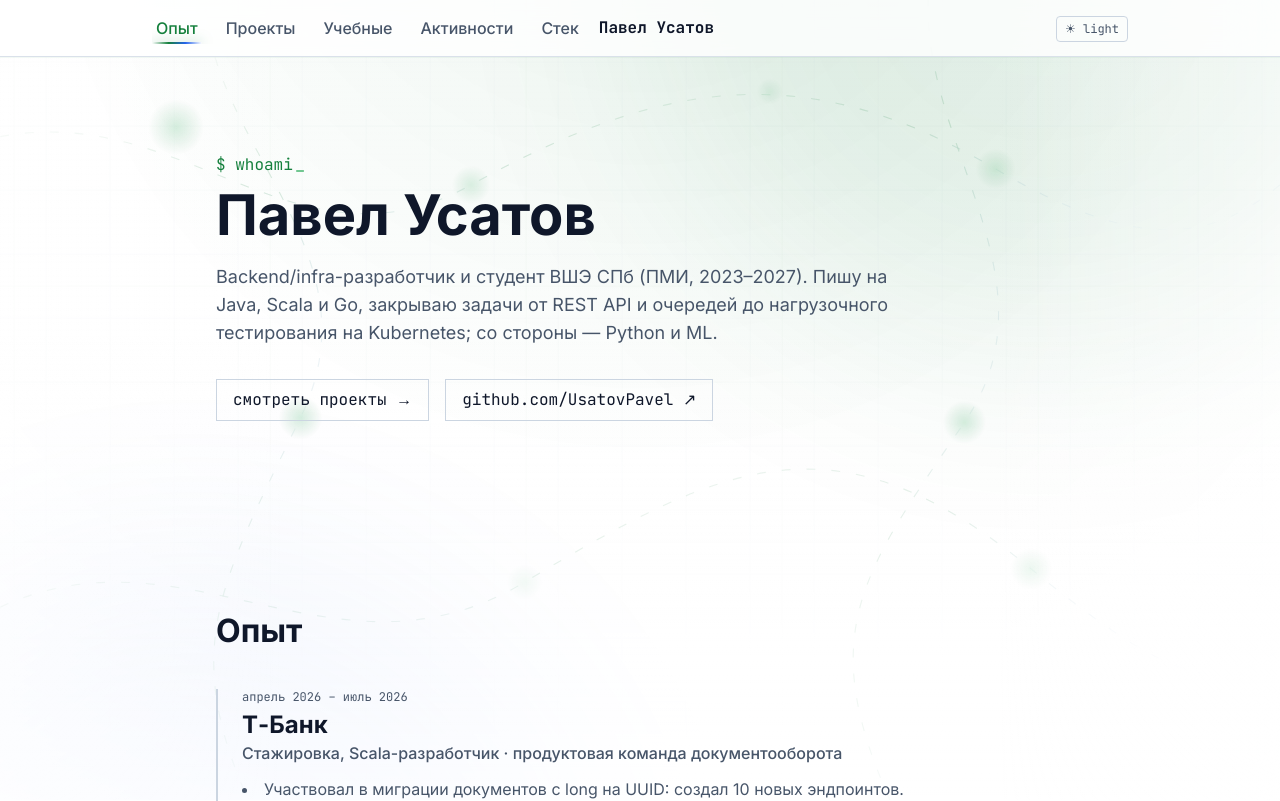
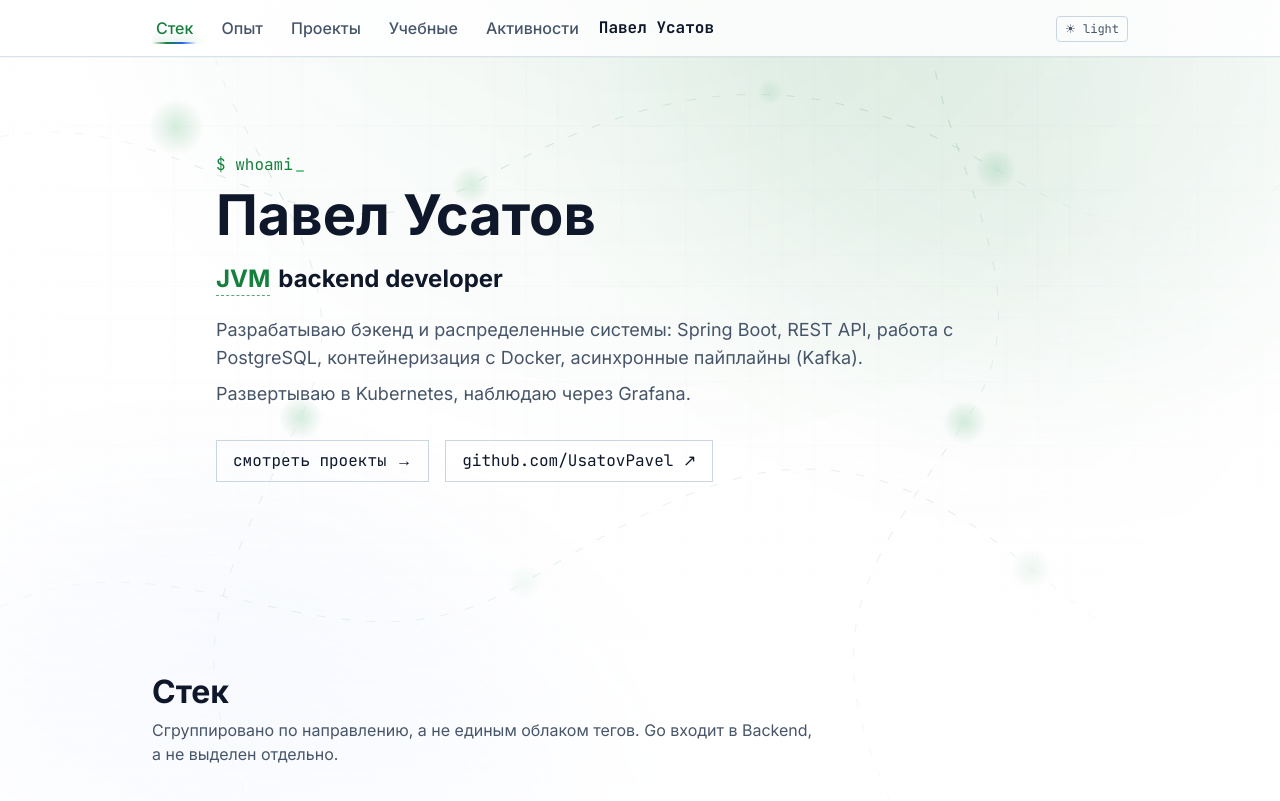
Before and after one commit to UsatovAI/portfolio-site, a Next.js app: page / in a window 1280 px wide. Shown: the top 801 px of the page. Built offline with nearby package versions, Linux system fonts and the light colour scheme.

Commit message:
AGENT-64 tighten sections and remove stack sparks

```diff
--- a/app/globals.css
+++ b/app/globals.css
@@ -226,145 +226,6 @@
   animation: selection-scan 760ms cubic-bezier(0.22, 1, 0.36, 1) both;
 }
 
-.stack-spark-card {
-  isolation: isolate;
-  transition:
-    border-color 220ms ease,
-    background-color 220ms ease,
-    box-shadow 280ms ease;
-}
-
-.stack-spark-card:hover,
-.stack-spark-card:focus-within {
-  box-shadow:
-    inset 0 0 0 1px rgb(var(--color-terminal) / 0.18),
-    inset 0 0 48px rgb(var(--color-terminal) / 0.08),
-    0 0 34px rgb(var(--color-terminal) / 0.16);
-}
-
-.stack-spark-card__icon {
-  position: relative;
-  box-shadow: 0 0 0 rgb(var(--color-terminal) / 0);
-  transition:
-    border-color 220ms ease,
-    box-shadow 280ms ease,
-    transform 280ms cubic-bezier(0.22, 1, 0.36, 1);
-}
-
-.stack-spark-card__icon::after {
-  content: "";
-  position: absolute;
-  left: 50%;
-  top: 50%;
-  width: 96px;
-  height: 96px;
-  pointer-events: none;
-  opacity: 0;
-  background:
-    linear-gradient(90deg, transparent 2%, rgb(255 255 255 / 0.94) 49%, rgb(255 255 255 / 0.94) 51%, transparent 98%),
-    linear-gradient(0deg, transparent 2%, rgb(var(--color-terminal-bright) / 0.94) 49%, rgb(var(--color-terminal-bright) / 0.94) 51%, transparent 98%),
-    linear-gradient(45deg, transparent 47%, rgb(255 255 255 / 0.72) 49%, rgb(255 255 255 / 0.72) 51%, transparent 53%),
-    linear-gradient(-45deg, transparent 47%, rgb(var(--color-terminal-bright) / 0.72) 49%, rgb(var(--color-terminal-bright) / 0.72) 51%, transparent 53%);
-  filter: drop-shadow(0 0 10px rgb(var(--color-terminal-bright) / 0.92));
-  transform: translate(-50%, -50%) rotate(8deg) scale(0.08);
-}
-
-.stack-spark-card:hover .stack-spark-card__icon,
-.stack-spark-card:focus-within .stack-spark-card__icon {
-  border-color: rgb(var(--color-terminal-bright) / 0.9);
-  box-shadow:
-    0 0 0 6px rgb(var(--color-terminal) / 0.1),
-    0 0 34px rgb(var(--color-terminal) / 0.62);
-  transform: scale(1.08);
-  animation: stack-icon-charge 720ms cubic-bezier(0.22, 1, 0.36, 1) both;
-}
-
-.stack-spark-card:hover .stack-spark-card__icon::after,
-.stack-spark-card:focus-within .stack-spark-card__icon::after {
-  animation: stack-star-flash 920ms cubic-bezier(0.16, 1, 0.3, 1) both;
-}
-
-.stack-spark-field {
-  position: absolute;
-  inset: 0;
-  z-index: 1;
-  overflow: hidden;
-  pointer-events: none;
-}
-
-.stack-spark-field::before {
-  content: "";
-  position: absolute;
-  left: 48px;
-  top: 48px;
-  width: 280px;
-  height: 280px;
-  border-radius: 9999px;
-  opacity: 0;
-  background: radial-gradient(
-    circle,
-    rgb(var(--color-terminal-bright) / 0.32) 0%,
-    rgb(var(--color-terminal) / 0.12) 28%,
-    transparent 68%
-  );
-  filter: blur(4px);
-  transform: translate(-50%, -50%) scale(0.12);
-}
-
-.stack-spark-card:hover .stack-spark-field::before,
-.stack-spark-card:focus-within .stack-spark-field::before {
-  animation: stack-flare 880ms cubic-bezier(0.16, 1, 0.3, 1) both;
-}
-
-.stack-spark {
-  --spark-x: 0px;
-  --spark-y: -120px;
-  --spark-rotation: 0deg;
-  position: absolute;
-  left: 48px;
-  top: 48px;
-  width: 5px;
-  height: 32px;
-  border-radius: 9999px;
-  opacity: 0;
-  background: linear-gradient(
-    to top,
-    transparent,
-    rgb(var(--color-terminal-bright)),
-    rgb(255 255 255 / 0.92)
-  );
-  box-shadow: 0 0 12px rgb(var(--color-terminal-bright) / 0.95);
-  transform: translate(-50%, -50%) rotate(var(--spark-rotation)) scaleY(0.2);
-}
-
-.stack-spark-card:hover .stack-spark,
-.stack-spark-card:focus-within .stack-spark {
-  animation: stack-spark-burst 920ms cubic-bezier(0.16, 1, 0.3, 1) both;
-}
-
-.stack-spark:nth-child(1) { --spark-x: 0px; --spark-y: -156px; --spark-rotation: 0deg; }
-.stack-spark:nth-child(2) { --spark-x: 72px; --spark-y: -132px; --spark-rotation: 28deg; animation-delay: 24ms !important; }
-.stack-spark:nth-child(3) { --spark-x: 138px; --spark-y: -78px; --spark-rotation: 61deg; animation-delay: 48ms !important; }
-.stack-spark:nth-child(4) { --spark-x: 176px; --spark-y: -8px; --spark-rotation: 88deg; animation-delay: 18ms !important; }
-.stack-spark:nth-child(5) { --spark-x: 146px; --spark-y: 68px; --spark-rotation: 116deg; animation-delay: 66ms !important; }
-.stack-spark:nth-child(6) { --spark-x: 84px; --spark-y: 116px; --spark-rotation: 145deg; animation-delay: 32ms !important; }
-.stack-spark:nth-child(7) { --spark-x: 8px; --spark-y: 142px; --spark-rotation: 178deg; animation-delay: 78ms !important; }
-.stack-spark:nth-child(8) { --spark-x: -54px; --spark-y: 104px; --spark-rotation: 211deg; animation-delay: 42ms !important; }
-.stack-spark:nth-child(9) { --spark-x: -78px; --spark-y: 46px; --spark-rotation: 242deg; animation-delay: 12ms !important; }
-.stack-spark:nth-child(10) { --spark-x: -86px; --spark-y: -18px; --spark-rotation: 272deg; animation-delay: 58ms !important; }
-.stack-spark:nth-child(11) { --spark-x: -64px; --spark-y: -82px; --spark-rotation: 305deg; animation-delay: 36ms !important; }
-.stack-spark:nth-child(12) { --spark-x: -30px; --spark-y: -132px; --spark-rotation: 336deg; animation-delay: 72ms !important; }
-
-.stack-spark:nth-child(3n) {
-  width: 8px;
-  height: 44px;
-}
-
-.stack-spark:nth-child(4n) {
-  width: 4px;
-  height: 24px;
-}
-
 .activity-photo-reveal {
   position: relative;
   transition:
@@ -373,8 +234,7 @@
 }
 
 .activity-photo-reveal:hover,
-.activity-photo-reveal:focus-within,
-.activity-photo-reveal[open] {
+.activity-photo-reveal:focus-within {
   border-color: rgb(var(--color-terminal) / 0.7);
   background-color: rgb(var(--color-surface-hover) / 0.92);
 }
@@ -393,12 +253,50 @@
     transform 420ms cubic-bezier(0.22, 1, 0.36, 1);
 }
 
-.activity-photo-reveal:hover .activity-photo-reveal__preview,
-.activity-photo-reveal:focus-within .activity-photo-reveal__preview,
-.activity-photo-reveal[open] .activity-photo-reveal__preview {
+.activity-photo-reveal__trigger:hover ~ .activity-photo-reveal__preview,
+.activity-photo-reveal__trigger:focus ~ .activity-photo-reveal__preview {
   max-height: 40rem;
   opacity: 1;
   transform: translateY(0) scale(1);
+}
+
+.jvm-role-disclosure {
+  position: relative;
+  display: inline-block;
+}
+
+.jvm-role-disclosure summary {
+  cursor: pointer;
+  list-style: none;
+  color: rgb(var(--color-terminal));
+  border-bottom: 1px dashed rgb(var(--color-terminal) / 0.7);
+}
+
+.jvm-role-disclosure summary::-webkit-details-marker {
+  display: none;
+}
+
+.jvm-role-disclosure summary:focus-visible {
+  outline: 2px solid rgb(var(--color-terminal));
+  outline-offset: 4px;
+}
+
+.jvm-role-disclosure__languages {
+  position: absolute;
+  left: 0;
+  top: calc(100% + 0.5rem);
+  z-index: 20;
+  width: max-content;
+  max-width: min(18rem, 80vw);
+  border: 1px solid rgb(var(--color-border));
+  background: rgb(var(--color-surface));
+  padding: 0.5rem 0.75rem;
+  font-family: var(--font-jetbrains-mono), ui-monospace, monospace;
+  font-size: 0.75rem;
+  line-height: 1rem;
+  font-weight: 400;
+  color: rgb(var(--color-terminal));
+  box-shadow: 0 12px 28px rgb(0 0 0 / 0.2);
 }
 
 @keyframes grid-drift {
@@ -446,69 +344,6 @@
   }
 }
 
-@keyframes stack-icon-charge {
-  0% {
-    transform: scale(1);
-  }
-  38% {
-    transform: scale(1.16);
-  }
-  100% {
-    transform: scale(1.08);
-  }
-}
-
-@keyframes stack-star-flash {
-  0% {
-    opacity: 0;
-    transform: translate(-50%, -50%) rotate(8deg) scale(0.08);
-  }
-  26% {
-    opacity: 1;
-    transform: translate(-50%, -50%) rotate(18deg) scale(1);
-  }
-  100% {
-    opacity: 0.08;
-    transform: translate(-50%, -50%) rotate(28deg) scale(1.48);
-  }
-}
-
-@keyframes stack-flare {
-  0% {
-    opacity: 0;
-    transform: translate(-50%, -50%) scale(0.12);
-  }
-  34% {
-    opacity: 1;
-  }
-  100% {
-    opacity: 0.22;
-    transform: translate(-50%, -50%) scale(1.28);
-  }
-}
-
-@keyframes stack-spark-burst {
-  0% {
-    opacity: 0;
-    transform: translate(-50%, -50%) rotate(var(--spark-rotation)) scaleY(0.18);
-  }
-  16% {
-    opacity: 1;
-  }
-  70% {
-    opacity: 0.9;
-  }
-  100% {
-    opacity: 0;
-    transform: translate(
-        calc(-50% + var(--spark-x)),
-        calc(-50% + var(--spark-y))
-      )
-      rotate(var(--spark-rotation))
-      scaleY(0.42);
-  }
-}
-
 @keyframes cursor-blink {
   50% {
     opacity: 0;
@@ -549,21 +384,8 @@
   .site-backdrop__glow,
   .site-backdrop__routes path,
   .site-backdrop__nodes circle,
-  .selection-card::after,
-  .stack-spark-field::before,
-  .stack-spark,
-  .stack-spark-card__icon,
-  .stack-spark-card__icon::after {
+  .selection-card::after {
     animation: none !important;
-  }
-
-  .stack-spark {
-    display: none;
-  }
-
-  .stack-spark-card:hover .stack-spark-card__icon,
-  .stack-spark-card:focus-within .stack-spark-card__icon {
-    transform: none;
   }
 
   .terminal-cursor {
--- a/app/page.tsx
+++ b/app/page.tsx
@@ -18,11 +18,11 @@ export default function Home() {
         <Nav />
         <main id="main">
           <Hero />
+          <Stack />
           <Experience />
           <Projects />
           <EducationalProjects />
           <AdditionalActivities />
-          <Stack />
         </main>
         <Footer />
       </div>
--- a/components/nav/Nav.tsx
+++ b/components/nav/Nav.tsx
@@ -4,11 +4,11 @@ import { useEffect, useLayoutEffect, useRef, useState } from "react";
 import { ThemeToggle } from "@/components/theme/ThemeToggle";
 
 const NAV_LINKS = [
+  { href: "#stack", label: "Стек", sectionId: "stack" },
   { href: "#experience", label: "Опыт", sectionId: "experience" },
   { href: "#projects", label: "Проекты", sectionId: "projects" },
   { href: "#education-projects", label: "Учебные", sectionId: "education-projects" },
   { href: "#activities", label: "Активности", sectionId: "activities" },
-  { href: "#stack", label: "Стек", sectionId: "stack" },
 ];
 
 export function Nav() {
--- a/components/sections/AdditionalActivities.tsx
+++ b/components/sections/AdditionalActivities.tsx
@@ -40,12 +40,16 @@ export function AdditionalActivities() {
             <p className="mt-5 font-mono text-caption text-text-secondary">июль 2024 · июль 2025</p>
           </article>
 
-          <details className="activity-photo-reveal border border-border bg-surface/80 p-6 sm:col-span-2">
-            <summary className="cursor-pointer list-none font-mono text-caption text-terminal focus-visible:outline focus-visible:outline-2 focus-visible:outline-terminal focus-visible:outline-offset-4">
-              community --events <span className="text-text-secondary">[показать фото]</span>
-            </summary>
+          <article className="activity-photo-reveal border border-border bg-surface/80 p-6 sm:col-span-2">
+            <button
+              type="button"
+              className="activity-photo-reveal__trigger font-mono text-caption text-terminal focus-visible:outline focus-visible:outline-2 focus-visible:outline-terminal focus-visible:outline-offset-4"
+              aria-describedby="community-events-description"
+            >
+              community --events
+            </button>
             <h3 className="mt-3 text-h3 text-text-primary">Инженерные мероприятия</h3>
-            <p className="mt-3 max-w-2xl text-body text-text-secondary">
+            <p id="community-events-description" className="mt-3 max-w-2xl text-body text-text-secondary">
               Посещаю JVM-субботники, «Сезон кода» в Санкт-Петербурге и Code Retreat — слежу за практиками backend-разработки и обмениваюсь опытом с сообществом.
             </p>
             <figure className="activity-photo-reveal__preview">
@@ -60,7 +64,7 @@ export function AdditionalActivities() {
                 JVM · Ozon Tech · «Сезон кода» · Code Retreat
               </figcaption>
             </figure>
-          </details>
+          </article>
         </div>
       </div>
     </section>
--- a/components/sections/Hero.tsx
+++ b/components/sections/Hero.tsx
@@ -8,11 +8,23 @@ export function Hero() {
         <h1 id="hero-heading" className="mt-2 text-h1 text-text-primary">
           Павел Усатов
         </h1>
-        <p className="mt-4 max-w-2xl text-lead text-text-secondary">
-          Backend/infra-разработчик и студент ВШЭ СПб (ПМИ, 2023–2027). Пишу на Java, Scala и Go,
-          закрываю задачи от REST API и очередей до нагрузочного тестирования на Kubernetes; со
-          стороны — Python и ML.
-        </p>
+
+        <div className="mt-4 flex flex-wrap items-baseline gap-x-2 text-h3 text-text-primary">
+          <details className="jvm-role-disclosure">
+            <summary>JVM</summary>
+            <span className="jvm-role-disclosure__languages">Java · Kotlin · Scala</span>
+          </details>
+          <span>backend developer</span>
+        </div>
+
+        <div className="mt-5 max-w-3xl space-y-2 text-lead text-text-secondary">
+          <p>
+            Разрабатываю бэкенд и распределенные системы: Spring Boot, REST API, работа с PostgreSQL,
+            контейнеризация с Docker, асинхронные пайплайны (Kafka).
+          </p>
+          <p>Развертываю в Kubernetes, наблюдаю через Grafana.</p>
+        </div>
+
         <div className="mt-8 flex flex-wrap gap-4 font-mono text-body">
           <a
             href="#projects"
--- a/components/ui/EducationalProjectCard.tsx
+++ b/components/ui/EducationalProjectCard.tsx
@@ -2,13 +2,13 @@ import type { Project } from "@/content/projects";
 
 export function EducationalProjectCard({ project }: { project: Project }) {
   return (
-    <article className="selection-card flex min-h-72 flex-col border border-border bg-surface/70 p-6 sm:aspect-square">
+    <article className="selection-card flex flex-col border border-border bg-surface/70 p-5 sm:p-6">
       <p className="font-mono text-caption text-terminal">{project.role}</p>
       <h3 className="mt-3 text-h3 text-text-primary">{project.title}</h3>
       <p className="mt-2 text-body font-medium text-text-primary">{project.summary}</p>
       <p className="mt-3 text-body text-text-secondary">{project.description}</p>
 
-      <div className="mt-auto pt-6">
+      <div className="mt-6">
         <ul className="flex flex-wrap gap-x-3 gap-y-1 font-mono text-caption text-text-secondary" aria-label="Стек проекта">
           {project.stack.map((tech) => (
             <li key={tech}>{tech}</li>
--- a/components/ui/StackCard.tsx
+++ b/components/ui/StackCard.tsx
@@ -7,14 +7,8 @@ import { StackTag } from "@/components/ui/StackTag";
 // orange/serif treatment.
 export function StackCard({ category }: { category: StackCategory }) {
   return (
-    <div className="selection-card stack-spark-card rounded-sm border border-border bg-surface/90 p-6 backdrop-blur-sm">
-      <span className="stack-spark-field" aria-hidden="true">
-        {Array.from({ length: 12 }, (_, index) => (
-          <span className="stack-spark" key={index} />
-        ))}
-      </span>
-      <div className="relative z-[2]">
-        <div className="stack-spark-card__icon flex h-12 w-12 items-center justify-center rounded-sm border border-terminal/30 bg-terminal/10 text-terminal">
+    <div className="selection-card rounded-sm border border-border bg-surface/90 p-6 backdrop-blur-sm">
+      <div className="flex h-12 w-12 items-center justify-center rounded-sm border border-terminal/30 bg-terminal/10 text-terminal">
         <StackIcon slug={category.slug} />
       </div>
       <h3 className="mt-4 text-h3 text-text-primary">{category.title}</h3>
@@ -24,6 +18,5 @@ export function StackCard({ category }: { category: StackCategory }) {
         ))}
       </ul>
     </div>
-    </div>
   );
 }
```
Also changed, not shown: 1 other file (tests, documents, lock files or other folders). Lines whose indentation alone changed are shown as unchanged.
